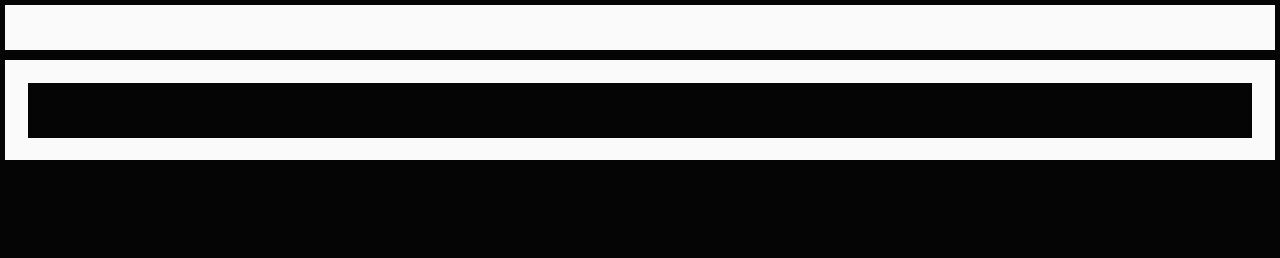
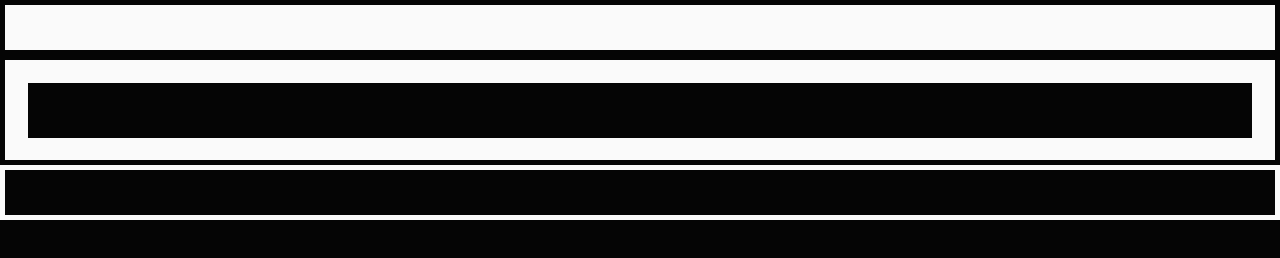
Before and after one commit to monhh/everyLayout-Box-basic-solution, a plain HTML site: page index.html in a window 1280 px wide. Drawn offline with Linux system fonts and the light colour scheme.

Commit message:
feat: add body height & div box with filter

```diff
--- a/index.html
+++ b/index.html
@@ -11,10 +11,6 @@
     <div class="box ">
         <!-- the box's contents -->
     </div>
-
-    <!-- <div class="box invert">
-    </div>   -->
-
     <div class="box ">
         <!-- the box's contents -->
         <div class="box ">
@@ -22,5 +18,7 @@
         </div>
     </div>
 
+    <div class="box invert">
+    </div>
 </body>
 </html>
--- a/style.css
+++ b/style.css
@@ -40,6 +40,7 @@ body{
     background-color: var(--color-dark);
     color: var(--color-light);
 
+    min-height: 100vh;
     margin-inline: 0;
     /* padding: var(--s1); */
 }
@@ -63,6 +64,6 @@ body{
     background-color: var(--color-dark)
 }
 
-/* .box.invert {
+.box.invert {
     filter: invert(100%);
-} */
+}
```
